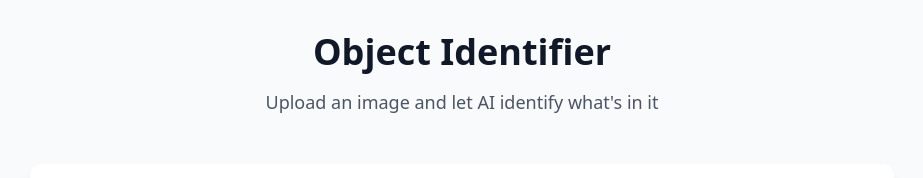
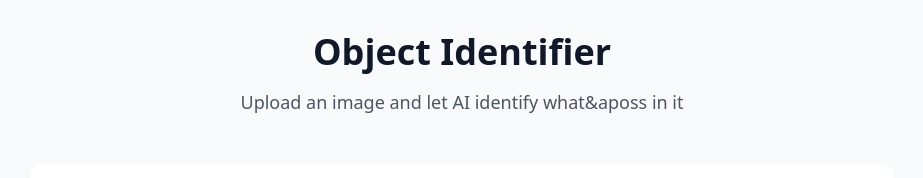
Before and after one commit to a2-nabil/Identifier, a Next.js app: page / in a window 1280 px wide. Shown: the top 178 px of the page, without its empty margins (178-1101 px from the left). Built offline with nearby package versions, Linux system fonts and the light colour scheme.

Commit message:
escaped page.tsx

```diff
--- a/app/page.tsx
+++ b/app/page.tsx
@@ -69,7 +69,7 @@ export default function Home() {
     <main className="container mx-auto px-4 py-8 max-w-4xl">
       <div className="text-center mb-12">
         <h1 className="text-4xl font-bold text-gray-900 mb-4">Object Identifier</h1>
-        <p className="text-lg text-gray-600">Upload an image and let AI identify what's in it</p>
+        <p className="text-lg text-gray-600">Upload an image and let AI identify what&aposs in it</p>
       </div>
 
       {/* Upload Section */}
```
